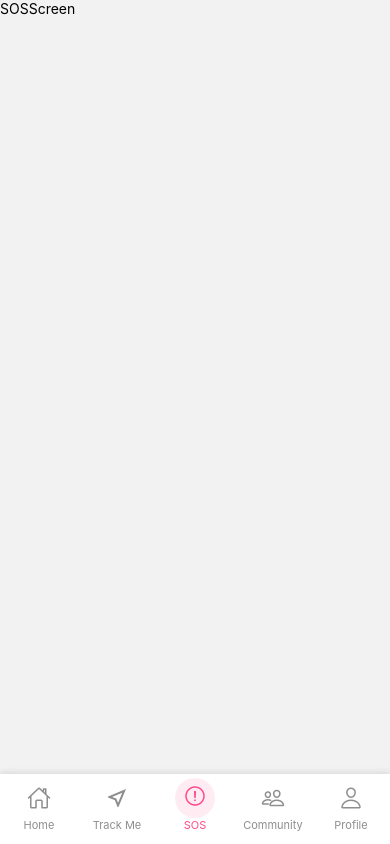
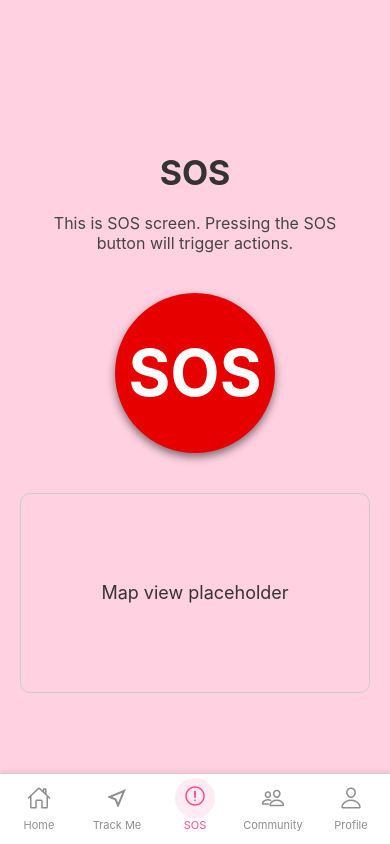
Before and after one commit to PratikPisal4304/17-TEAM_RAKSHASETU, a React Native app in the folder RakshaSetu/: screen /SOS in a window 390 px wide. Built offline with nearby package versions, Linux system fonts and the light colour scheme.

Commit message:
feat: Enhance SOS screen with UI elements and styling

```diff
--- a/RakshaSetu/src/screens/SOSScreen.js
+++ b/RakshaSetu/src/screens/SOSScreen.js
@@ -1,12 +1,79 @@
-import { View, Text } from 'react-native'
-import React from 'react'
+import React from 'react';
+import { View, Text, StyleSheet, TouchableOpacity } from 'react-native';
+import { useTranslation } from 'react-i18next';
 
-const SOSScreen = () => {
+function SOSScreen() {
   return (
-    <View>
-      <Text>SOSScreen</Text>
+    <View style={styles.container}>
+      <Text style={styles.header}>SOS</Text>
+      <Text style={styles.infoText}>
+        This is SOS screen. Pressing the SOS button will trigger actions.
+      </Text>
+      <TouchableOpacity style={styles.sosButton}>
+        <Text style={styles.sosButtonText}>SOS</Text>
+      </TouchableOpacity>
+      <View style={styles.mapContainer}>
+        <Text style={styles.mapPlaceholder}>Map view placeholder</Text>
+      </View>
     </View>
-  )
+  );
 }
 
-export default SOSScreen
+const styles = StyleSheet.create({
+  container: {
+    flex: 1,
+    backgroundColor: '#ffd1e1',
+    alignItems: 'center',
+    justifyContent: 'center',
+    padding: 20,
+  },
+  header: {
+    fontSize: 34,
+    color: '#333',
+    marginBottom: 20,
+    fontWeight: 'bold',
+    textAlign: 'center',
+  },
+  infoText: {
+    fontSize: 16,
+    color: '#444',
+    textAlign: 'center',
+    marginBottom: 40,
+    paddingHorizontal: 20,
+  },
+  sosButton: {
+    backgroundColor: '#e60000',
+    width: 160,
+    height: 160,
+    borderRadius: 80,
+    justifyContent: 'center',
+    alignItems: 'center',
+    marginBottom: 20,
+    shadowColor: '#000',
+    shadowOpacity: 0.5,
+    shadowOffset: { width: 0, height: 4 },
+    shadowRadius: 8,
+    elevation: 12,
+  },
+  sosButtonText: {
+    fontSize: 64,
+    color: '#fff',
+    fontWeight: 'bold',
+  },
+  mapContainer: {
+    width: '100%',
+    height: 200,
+    marginTop: 20,
+    borderRadius: 10,
+    borderWidth: 1,
+    borderColor: '#ccc',
+    alignItems: 'center',
+    justifyContent: 'center',
+  },
+  mapPlaceholder: {
+    fontSize: 18,
+    color: '#333',
+  },
+});
+
+export default SOSScreen;
```
